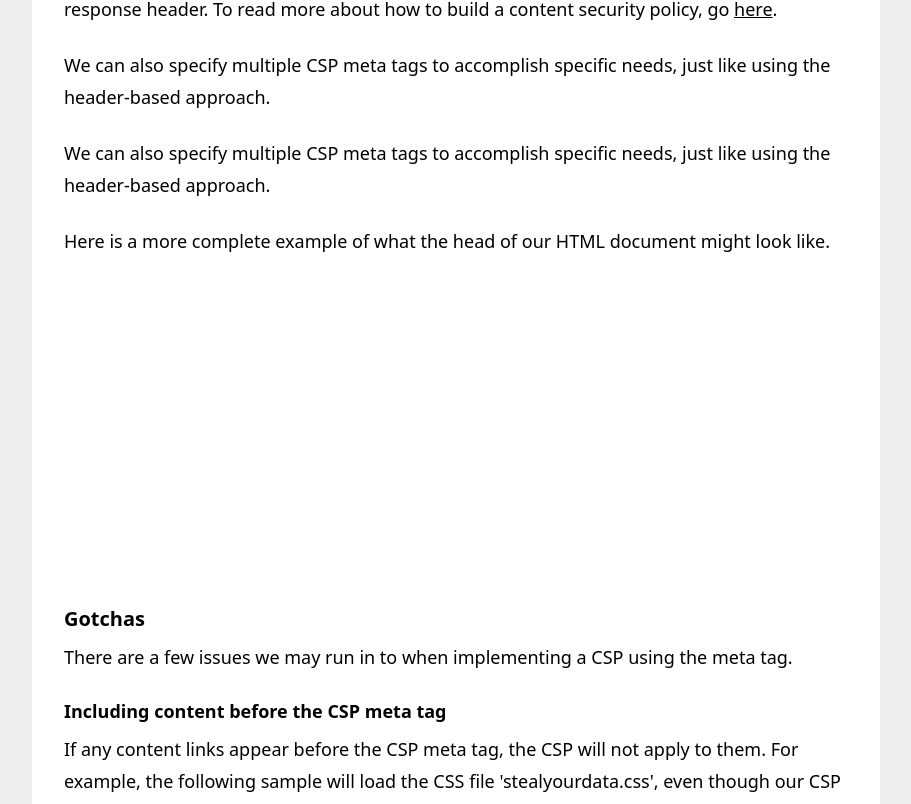
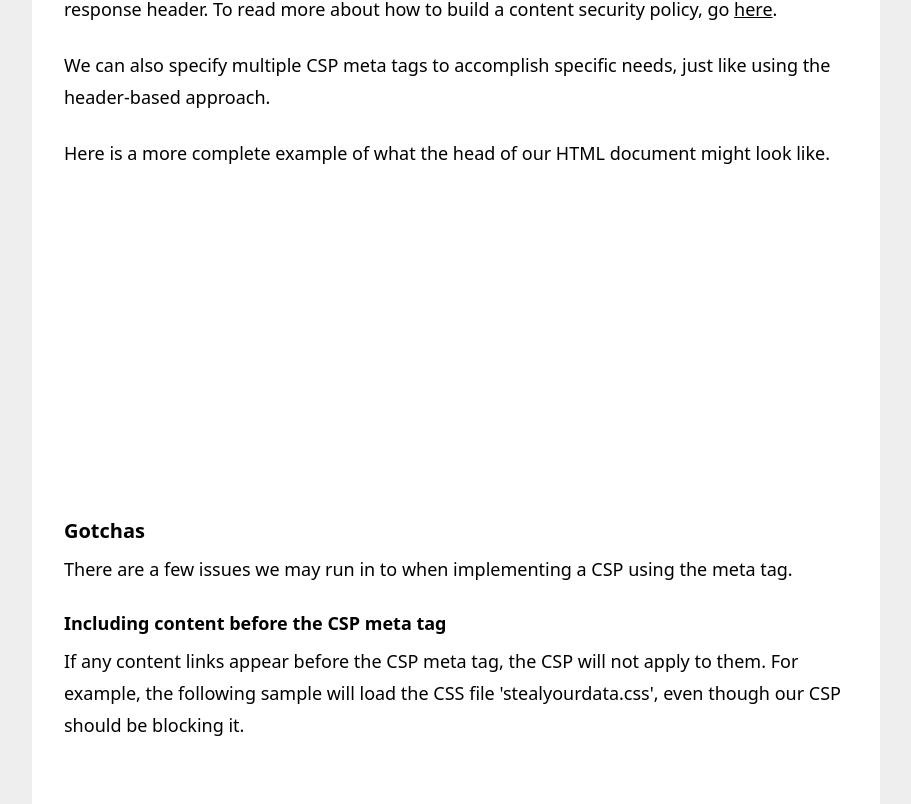
Before and after one commit to IsaacASmith/isaacasmith.github.io, a Nuxt app in the folder src/site/: page /blog/2022/add-csp-to-github-pages in a window 1280 px wide. Shown: the part 1192-1996 px from the top of the page, without its empty margins (184-1095 px from the left). Built offline with nearby package versions, Linux system fonts and the light colour scheme.

Commit message:
Cleaned up github csp post

```diff
--- a/src/site/pages/blog/2022/add-csp-to-github-pages.vue
+++ b/src/site/pages/blog/2022/add-csp-to-github-pages.vue
@@ -55,10 +55,6 @@
         just like using the header-based approach.
       </p>
       <p class="mb-6">
-        We can also specify multiple CSP meta tags to accomplish specific needs,
-        just like using the header-based approach.
-      </p>
-      <p class="mb-6">
         Here is a more complete example of what the head of our HTML document
         might look like.
       </p>
@@ -83,7 +79,7 @@
         'stealyourdata.css', even though our CSP should be blocking it.
       </p>
       <Gist
-        gist="IsaacASmith/5a12969f6c25ae30d41835485659ea4d"
+        gist="IsaacASmith/babc73971b7cc395838fc6b03daad66d"
         class="mb-6"
         :height="290"
       />
```
